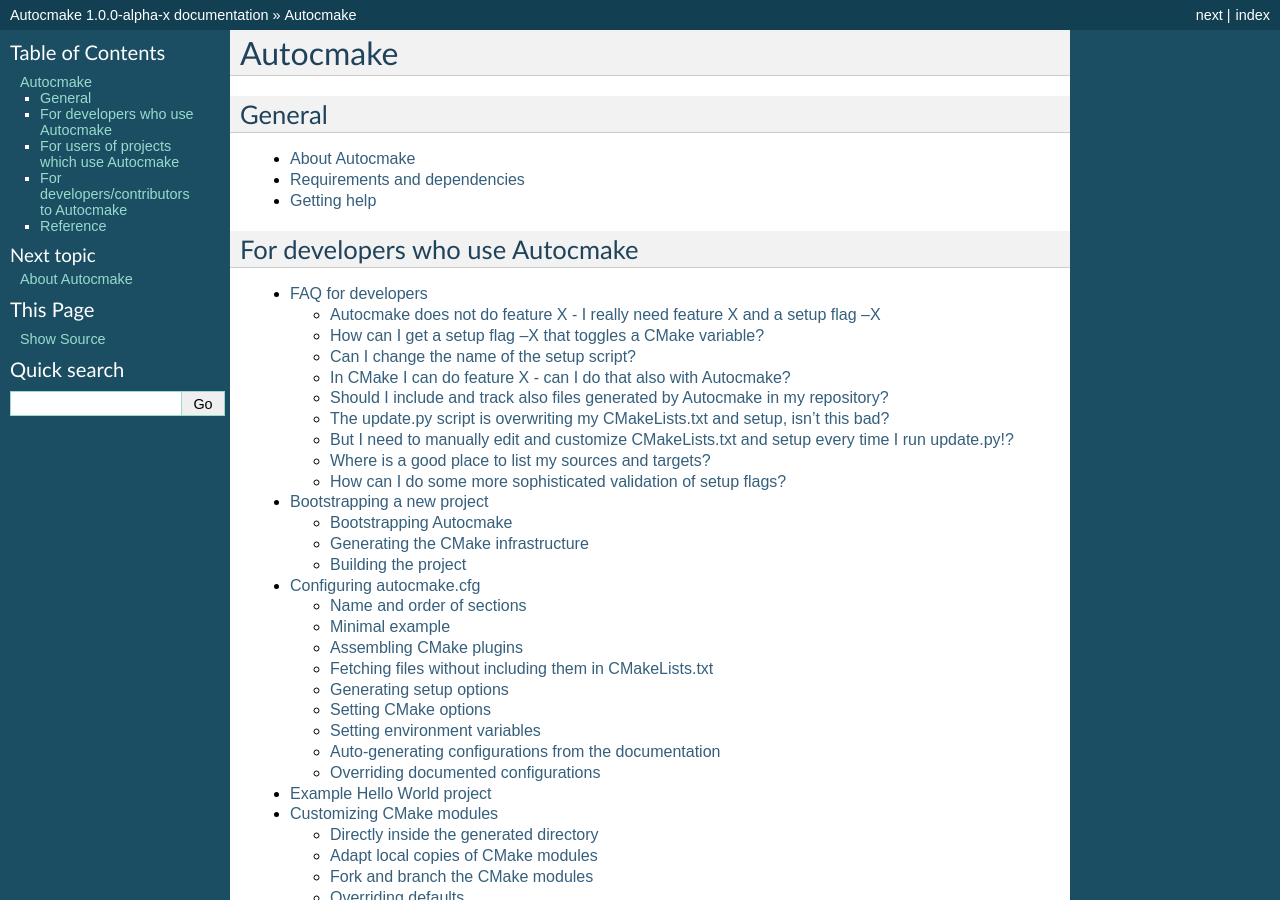
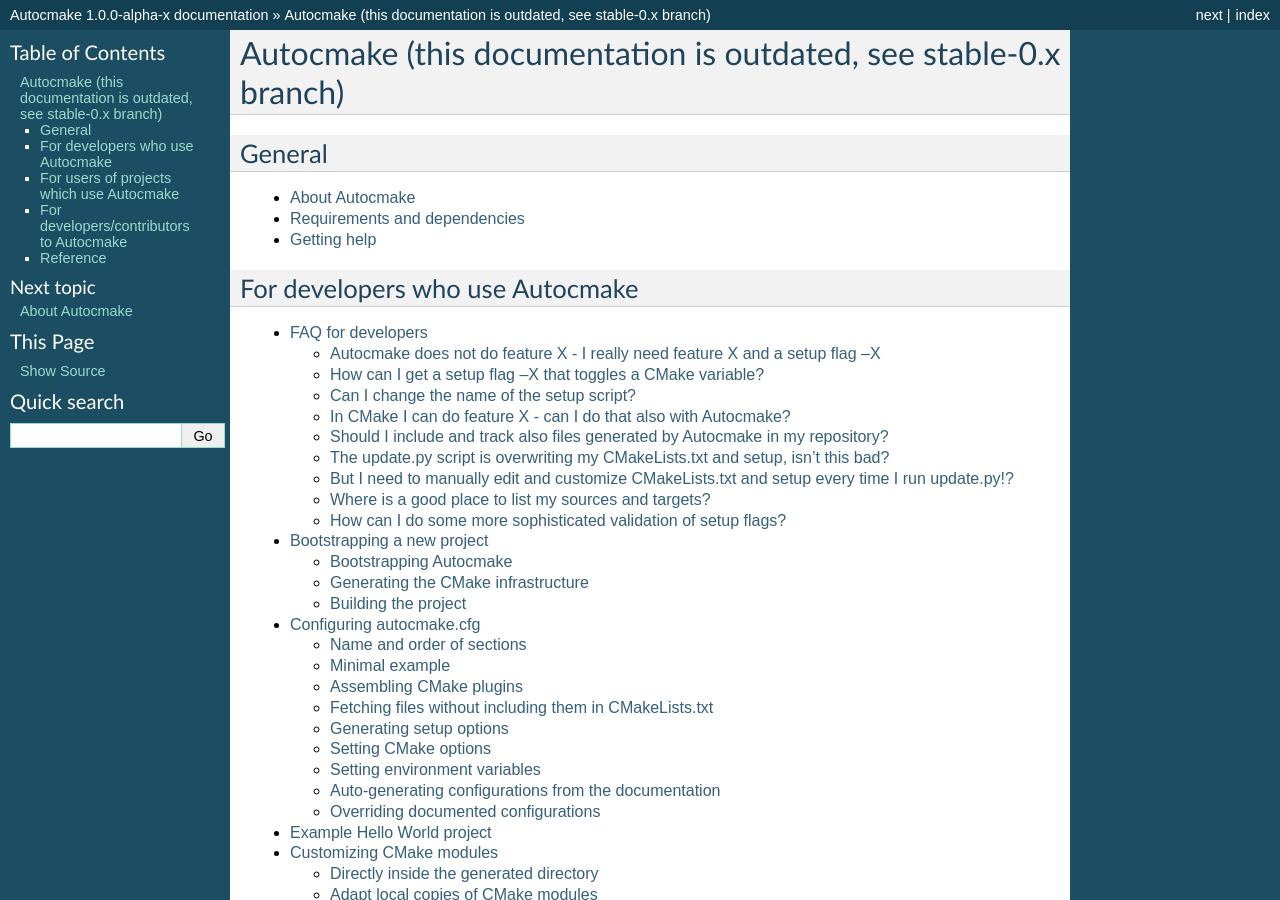
Before and after one commit to dev-cafe/autocmake, a Sphinx documentation site: the page built from doc/index.rst, in a window 1280 px wide and 900 px high. Built offline with Sphinx 7.4.7, drawn with Linux system fonts in a browser that asks for light colours; some of the changed text lies outside the part shown.

Commit message:
indicate that doc is outdated

```diff
--- a/doc/index.rst
+++ b/doc/index.rst
@@ -1,7 +1,7 @@
 
 
-Autocmake
-=========
+Autocmake (this documentation is outdated, see stable-0.x branch)
+=================================================================
 
 
 General
```
